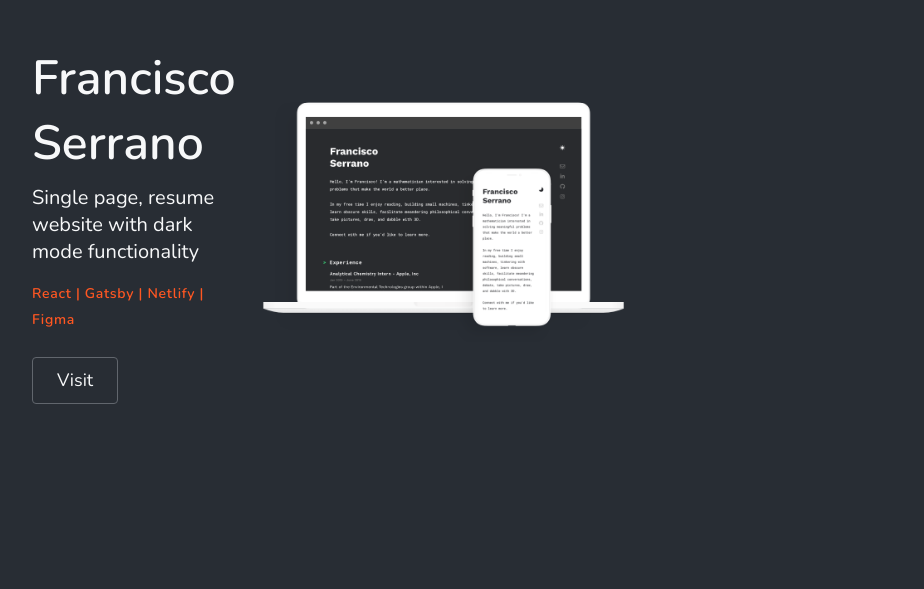
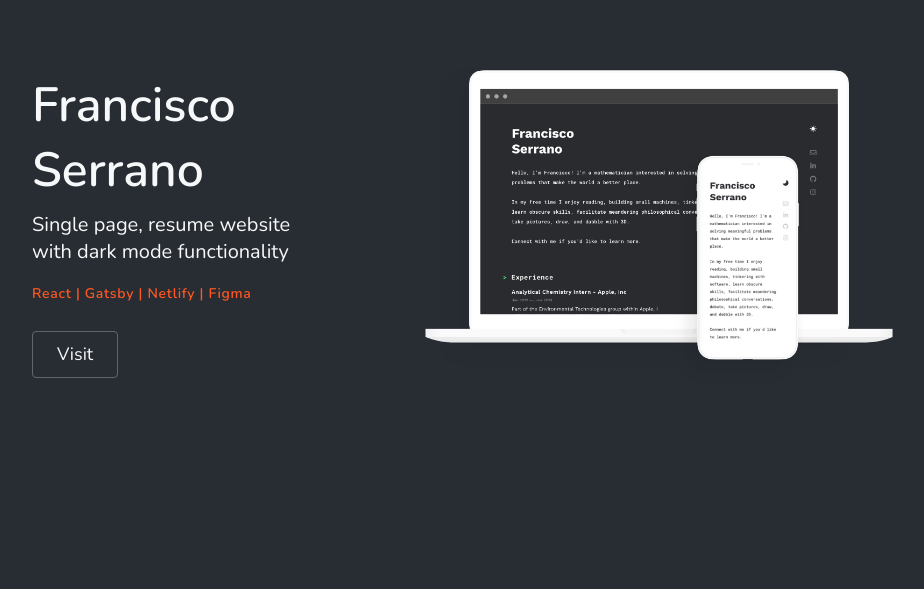
Before and after one commit to rrwinterstein/portfolio-site, a Gatsby site: page / in a window 1280 px wide. Shown: the part 2891-3480 px from the top of the page, without its empty margins (160-1084 px from the left). Built offline with nearby package versions, Linux system fonts and the light colour scheme; Gatsby itself is replaced by a stand-in of ours.

Commit message:
updates for lazyload changes

```diff
--- a/gatsby-config.js
+++ b/gatsby-config.js
@@ -21,7 +21,7 @@ module.exports = {
         name: `gatsby-starter-default`,
         short_name: `starter`,
         start_url: `/`,
-        theme_color: `#212429`,
+        theme_color: `#282d34`,
         display: `minimal-ui`,
         icon: `src/images/favicon.png`, // This path is relative to the root of the site.
       },
--- a/package.json
+++ b/package.json
@@ -26,10 +26,10 @@
     "node-sass": "^4.14.1",
     "npm": "^6.14.8",
     "prop-types": "^15.7.2",
-    "react": "^16.13.1",
-    "react-dom": "^16.13.1",
+    "react": "^17.0.2",
+    "react-dom": "^17.0.2",
     "react-helmet": "^6.1.0",
-    "react-lazyload": "^2.6.9",
+    "react-lazyload": "^3.2.0",
     "styled-components": "^5.2.0"
   },
   "devDependencies": {
--- a/src/components/projects.js
+++ b/src/components/projects.js
@@ -93,10 +93,17 @@ const Item = styled.div`
     }
   }
 
-  img {
+  .lazyload-wrapper {
+    display: flex;
     width: 80%;
-    object-fit: contain;
     margin: 0;
+
+    img {
+      height: 100%;
+      width: 100%;
+      object-fit: contain;
+      margin: 0;
+    }
   }
 
   @media (min-width: 768px) {
@@ -129,7 +136,7 @@ const Item = styled.div`
         }
       }
 
-      img {
+      .lazyload-wrapper {
         height: 100%;
         max-height: 800px;
         width: 60%;
```
Also changed, not shown: 1 other file.
